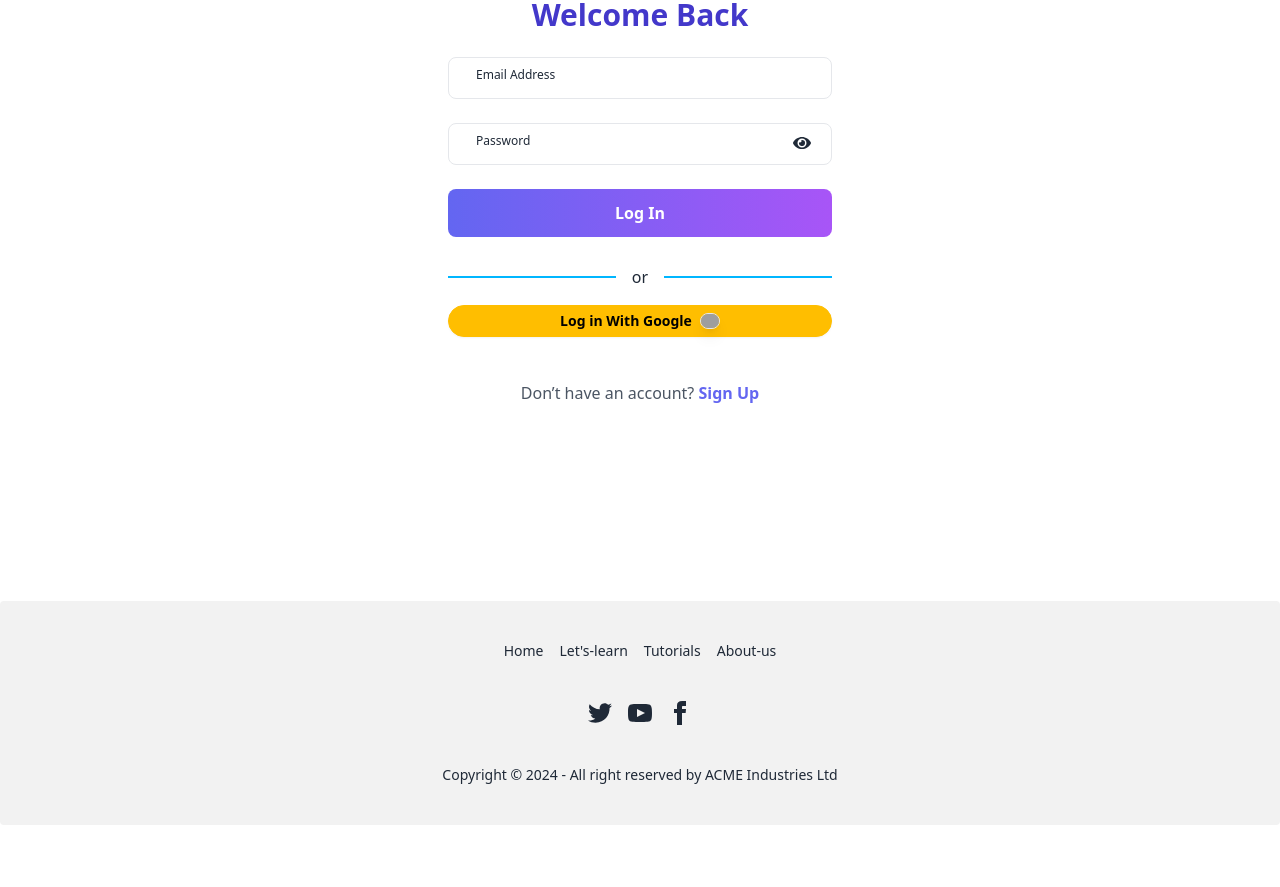
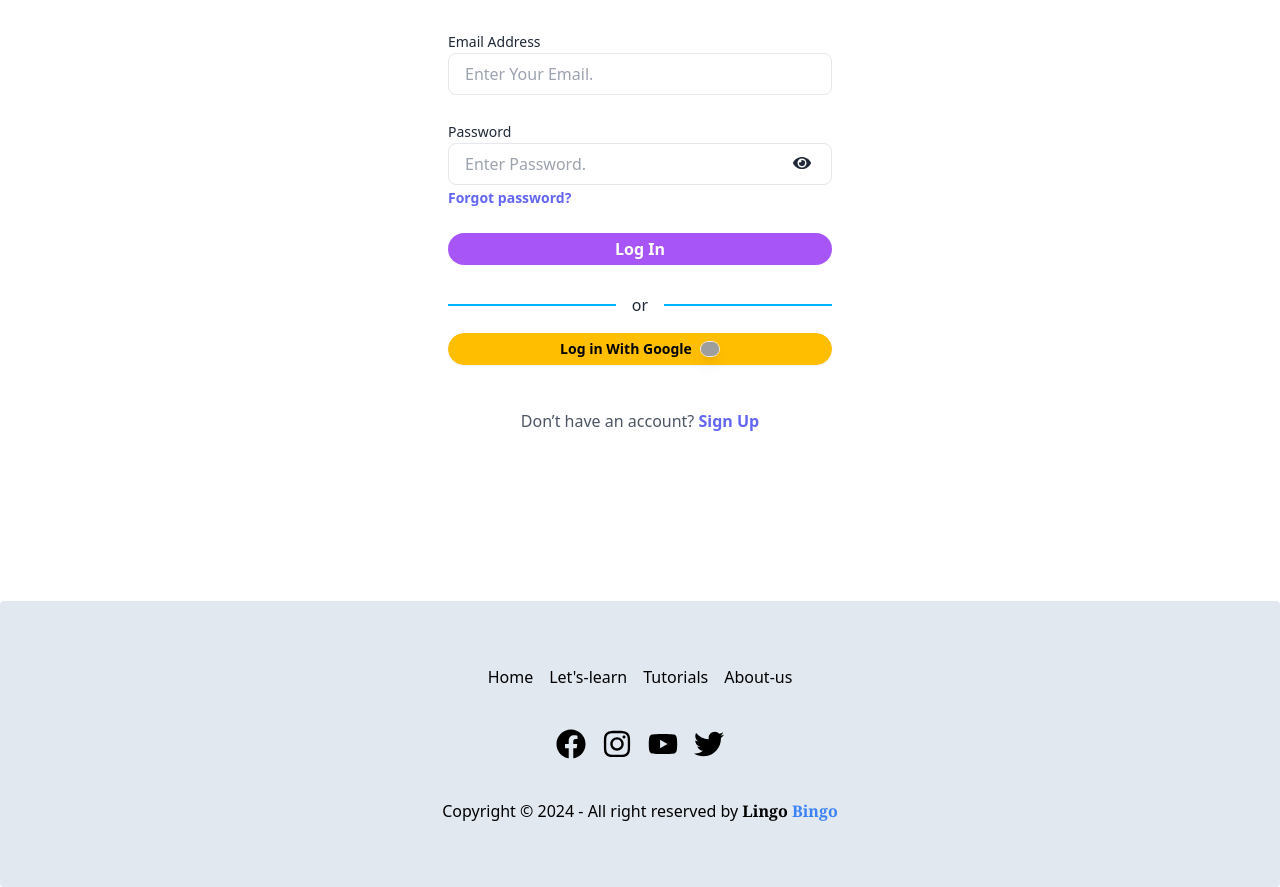
Before and after one commit to kamrul2006/Lingo_bingo, a React (Vite) app: page /login in a window 1280 px wide. Shown: the part 267-1154 px from the top of the page. Before the commit the page ends 1092 px from the top, so only its background shows below. Built offline with nearby package versions, Linux system fonts and the light colour scheme; no server answers; grey boxes are pictures that could not be loaded.

Commit message:
Word Colur by dificuly added

```diff
--- a/src/Auth/Login.jsx
+++ b/src/Auth/Login.jsx
@@ -65,50 +65,50 @@ const LoginPage = () => {
         <form onSubmit={HandleLogin} className="space-y-6">
           {/* Email Field */}
           <div className="relative">
+            <label className="text-sm my-1">
+              Email Address
+            </label>
             <input
               type="email"
               id="email"
               name="email"
               className="w-full px-4 py-2 border border-white-300 rounded-lg focus:outline-none focus:border-blue-500 peer"
-              placeholder=" "
+              placeholder="Enter Your Email. "
               required
             />
-            <label
-              htmlFor="email"
-              className="absolute px-3 left-3 -top-3 text-white-500 bg-white transition-all peer-placeholder-shown:top-2.5 peer-placeholder-shown:left-4 peer-focus:-top-3 peer-focus:left-3 peer-focus:text-blue-500 rounded-xl peer-focus:border peer-focus:border-blue-500 text-xs"
-            >
-              Email Address
-            </label>
           </div>
 
           {/* Password Field */}
           <div className="relative">
+            <label className="my-1 text-sm">
+              Password
+            </label>
             <input
               type={show ? "text" : "password"}
               id="password"
               name="password"
               className="w-full px-4 py-2 border border-white-300 rounded-lg focus:outline-none focus:border-blue-500 peer"
-              placeholder=" "
+              placeholder="Enter Password. "
               required
             />
-            <label
-              htmlFor="password"
-              className="absolute px-3 left-3 -top-3 text-white-500 bg-white transition-all peer-placeholder-shown:top-2.5 peer-placeholder-shown:left-4 peer-focus:-top-3 peer-focus:left-3 peer-focus:text-blue-500 rounded-xl peer-focus:border peer-focus:border-blue-500 text-xs"
-            >
-              Password
+
+            {/* --------------------------Forgot password section---------------------- */}
+
+            {/* https://mail.google.com/mail/u/0/?tab=rm&ogbl#inbox */}
+            <label className=" text-sm"><Link to='/signUp' className="text-indigo-500 font-semibold hover:underline">Forgot password?</Link>
             </label>
-            <button onClick={ShowPassWord} className="btn btn-ghost btn-xs absolute right-3 top-2 text-lg">
+
+            <button onClick={ShowPassWord} className="btn btn-ghost btn-xs absolute right-3 top-8 text-lg">
               {show ? <FaEyeSlash /> : <FaEye />}
             </button>
           </div>
 
           {error && <p className="text-xs font-semibold text-red-500 text-center">{error}</p>}
 
-
           {/* Submit Button */}
           <button
             type="submit"
-            className="w-full py-3 bg-gradient-to-r from-indigo-500 to-purple-500 text-white font-semibold rounded-lg hover:from-purple-600 hover:to-indigo-600 transition duration-300"
+            className="w-full py-1 bg-purple-500 text-white font-semibold rounded-full hover:bg-indigo-600 transition duration-300"
           >
             Log In
           </button>
--- a/src/Components/Updateinfo.jsx
+++ b/src/Components/Updateinfo.jsx
@@ -1,7 +1,7 @@
 import { useContext } from "react";
 
 import { AuthContext } from "../Providers/AuthProvider";
-import { useNavigate } from "react-router-dom";
+import { Link, useNavigate } from "react-router-dom";
 
 
 const UpdateInfo = () => {
@@ -30,8 +30,7 @@ const UpdateInfo = () => {
     return (
         <div className="flex items-center justify-center ">
             <div className=" p-8 max-w-md w-full my-5">
-                <h2 className="text-3xl font-bold text-black text-center mb-6">Create an Account</h2>
-                <p className="text-center text-black mb-8">Join us and enjoy exclusive benefits!</p>
+                <h2 className="text-3xl font-bold text-black text-center mb-6">Update Your Profile Information.</h2>
 
                 <form onSubmit={HandleUpdateUp} className="space-y-6">
 
@@ -72,7 +71,16 @@ const UpdateInfo = () => {
                     <button type="submit" className="w-full btn btn-info text-black py-2 rounded-lg font-semibold">
                         Update Profile
                     </button>
+
+                    <hr />
+
+                    <Link to={'/dashboard'}>
+                        <button className="w-full btn btn-warning my-5 text-black py-2 rounded-lg font-semibold">
+                            Go back
+                        </button></Link>
                 </form>
+
+
 
 
             </div>
--- a/src/Components/WordToShow.jsx
+++ b/src/Components/WordToShow.jsx
@@ -3,8 +3,12 @@ import { Link, useLoaderData, useParams } from "react-router-dom";
 
 
 const WordToShow = () => {
+    const lessonNo = useParams()
 
-    const lessonNo = useParams()
+    useEffect(() => {
+        document.title = `Lingo Bingo || Lesson ${lessonNo.lesson_no}`
+    }, [])
+
     const Data = useLoaderData();
     const [Word, setWord] = useState([])
     const [mWord, setMWord] = useState({})
@@ -32,6 +36,7 @@ const WordToShow = () => {
             <div className="my-2 md:my-10 text-center">
                 <h1 className="text-xl text-yellow-600">Here you Go:</h1>
                 <h1 className="text-6xl font-serif text-sky-600">Your Lesson {lessonNo.lesson_no} Started.</h1>
+                <p className="font-semibold font-sans py-2 bg-slate-50 my-1"><span className="text-green-500"> Easy word </span> -- <span className="text-orange-500">Medium word</span> -- <span className="text-red-500">Difficult word</span></p>
             </div>
 
             <div className="grid gap-2 lg:grid-cols-4 md:grid-cols-3 mx-4 my-2 md:my-10 md:mx-20 text-center">
--- a/src/Pages/Footer.jsx
+++ b/src/Pages/Footer.jsx
@@ -1,60 +1,39 @@
 import { Link } from "react-router-dom";
 import { AuthContext } from "../Providers/AuthProvider";
 import { useContext } from "react";
-
+import { FaFacebook, FaInstagram, FaYoutube, FaTwitter } from "react-icons/fa";
 
 const Footer = () => {
     const { user, } = useContext(AuthContext)
     return (
         <div>
-            <footer className="footer footer-center bg-base-200 text-base-content rounded p-10">
-                <nav className="md:flex gap-4">
-                    <Link to={'/'}>Home</Link>
-                    <Link to={'/lesson'}>{"Let's"}-learn</Link>
-                    <Link to={'/tutorials'}>Tutorials</Link>
-                    <Link to={'/aboutUs'}>About-us </Link>
-                    {user && <Link to={'/dashboard'}>My Profile</Link>}
-                </nav>
-                <nav>
-                    <div className="grid grid-flow-col gap-4">
-                        <a>
-                            <svg
-                                xmlns="http://www.w3.org/2000/svg"
-                                width="24"
-                                height="24"
-                                viewBox="0 0 24 24"
-                                className="fill-current">
-                                <path
-                                    d="M24 4.557c-.883.392-1.832.656-2.828.775 1.017-.609 1.798-1.574 2.165-2.724-.951.564-2.005.974-3.127 1.195-.897-.957-2.178-1.555-3.594-1.555-3.179 0-5.515 2.966-4.797 6.045-4.091-.205-7.719-2.165-10.148-5.144-1.29 2.213-.669 5.108 1.523 6.574-.806-.026-1.566-.247-2.229-.616-.054 2.281 1.581 4.415 3.949 4.89-.693.188-1.452.232-2.224.084.626 1.956 2.444 3.379 4.6 3.419-2.07 1.623-4.678 2.348-7.29 2.04 2.179 1.397 4.768 2.212 7.548 2.212 9.142 0 14.307-7.721 13.995-14.646.962-.695 1.797-1.562 2.457-2.549z"></path>
-                            </svg>
+            <footer className="flex flex-col items-center justify-center gap-10 bg-slate-200 md:py-16  text-black rounded px-10">
+                <div className=" md:flex gap-4 hover:underline text-center">
+                    <Link to={'/'}><p>Home</p></Link>
+                    <Link to={'/lesson'}><p>{"Let's"}-learn</p></Link>
+                    <Link to={'/tutorials'}><p>Tutorials</p></Link>
+                    <Link to={'/aboutUs'}><p>About-us </p></Link>
+                    {user && <Link to={'/dashboard'}><p>My Profile</p></Link>}
+                </div>
+                <div >
+                    <div className="grid grid-flow-col text-xl md:text-3xl gap-4">
+                        <a href="https://www.facebook.com/">
+                            <FaFacebook />
                         </a>
-                        <a>
-                            <svg
-                                xmlns="http://www.w3.org/2000/svg"
-                                width="24"
-                                height="24"
-                                viewBox="0 0 24 24"
-                                className="fill-current">
-                                <path
-                                    d="M19.615 3.184c-3.604-.246-11.631-.245-15.23 0-3.897.266-4.356 2.62-4.385 8.816.029 6.185.484 8.549 4.385 8.816 3.6.245 11.626.246 15.23 0 3.897-.266 4.356-2.62 4.385-8.816-.029-6.185-.484-8.549-4.385-8.816zm-10.615 12.816v-8l8 3.993-8 4.007z"></path>
-                            </svg>
+                        <a href="https://www.instagram.com/">
+                            <FaInstagram />
                         </a>
-                        <a>
-                            <svg
-                                xmlns="http://www.w3.org/2000/svg"
-                                width="24"
-                                height="24"
-                                viewBox="0 0 24 24"
-                                className="fill-current">
-                                <path
-                                    d="M9 8h-3v4h3v12h5v-12h3.642l.358-4h-4v-1.667c0-.955.192-1.333 1.115-1.333h2.885v-5h-3.808c-3.596 0-5.192 1.583-5.192 4.615v3.385z"></path>
-                            </svg>
+                        <a href="https://www.youtube.com/">
+                            <FaYoutube />
+                        </a>
+                        <a href="https://x.com/home?lang=en">
+                            <FaTwitter />
                         </a>
                     </div>
-                </nav>
-                <aside>
-                    <p>Copyright © {new Date().getFullYear()} - All right reserved by ACME Industries Ltd</p>
-                </aside>
+                </div>
+                <div>
+                    <p>Copyright © {new Date().getFullYear()} - All right reserved by <span className="font-serif font-bold">Lingo <span className="text-blue-500">Bingo</span></span></p>
+                </div>
             </footer>
         </div>
     );
--- a/src/Pages/TutorialsPage.jsx
+++ b/src/Pages/TutorialsPage.jsx
@@ -117,7 +117,7 @@ const TutorialsPage = () => {
                         <iframe src="https://www.youtube.com/embed/LcFlvXYCGUc?si=0FvYIkQCppAM4zsV&amp;start=2" title="YouTube video player" frameBorder="0" allow="accelerometer; autoplay; clipboard-write; encrypted-media; gyroscope; picture-in-picture; web-share" referrerPolicy="strict-origin-when-cross-origin" allowfullscreen className="mx-auto rounded-lg shadow-lg md:w-[400px] w-3/4 h-60"></iframe>
                     </div>
 
-                    <div className=" text-center flex flex-col items-center justify-center text-xl ">
+                    <div className=" text-center flex flex-col items-center justify-center text-xl my-5 md:my-0">
                         <Link to={"/lesson"}>
                             <p className=" bg-sky-600 hover:bg-sky-500 py-2 px-5 text-white rounded-lg">Learn Vocabularies</p>
 
```
Also changed, not shown: src/Components/Banner.jsx (+6 -6 lines), public/Words.json.
